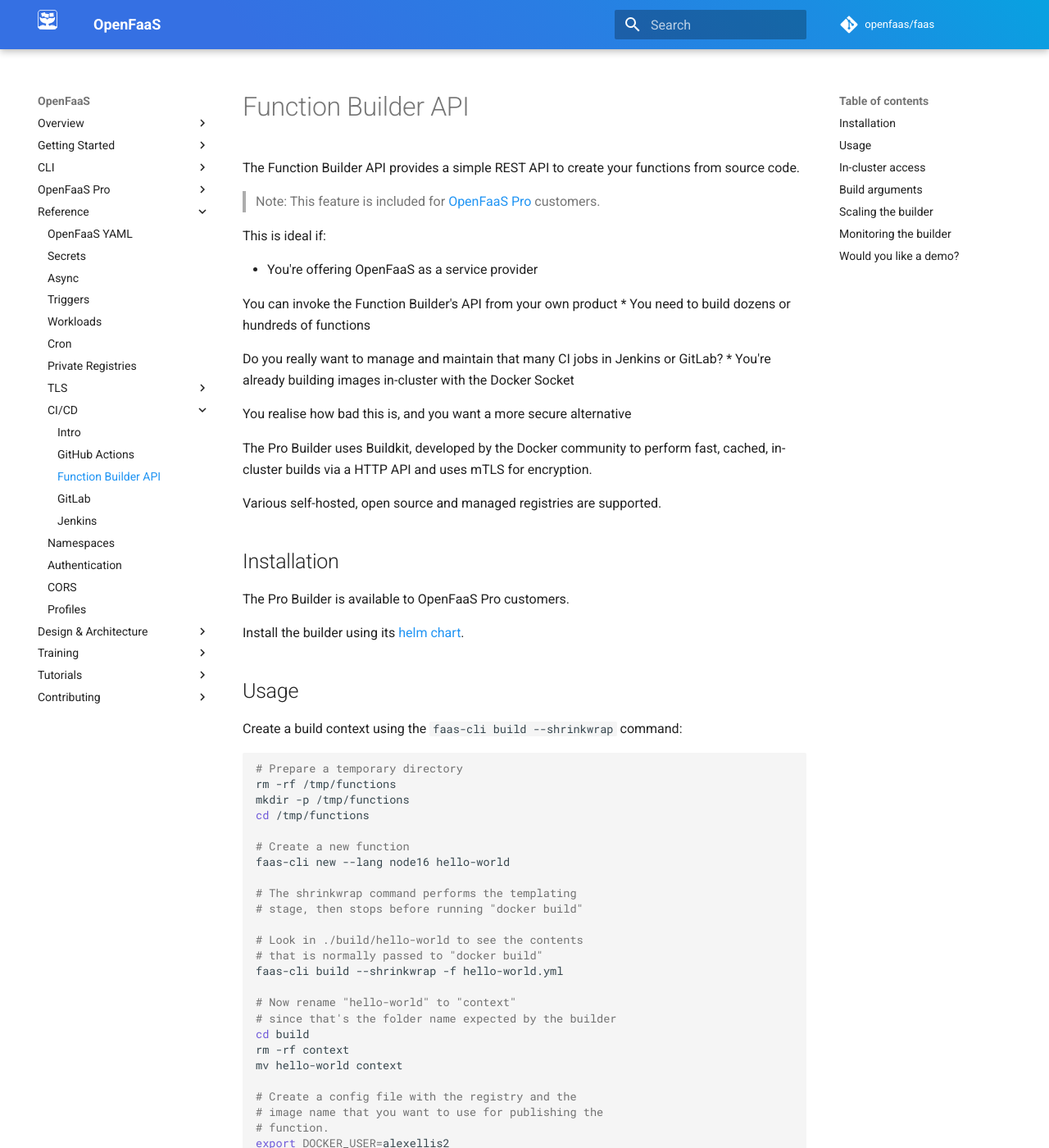
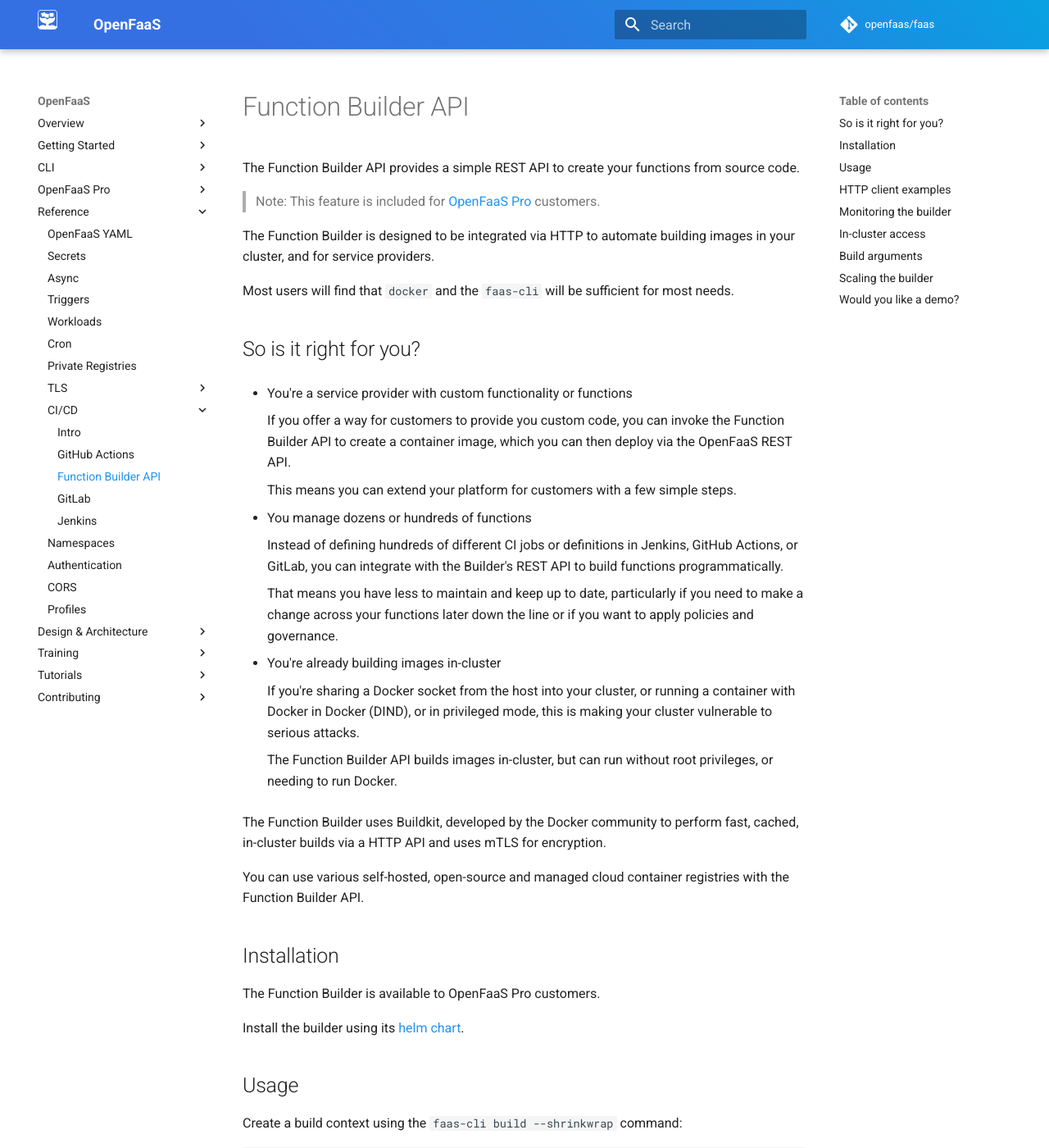
Before and after one commit to openfaas/docs, an MkDocs documentation site: the page built from docs/openfaas-pro/builder.md, in a window 1280 px wide and 1400 px high. Shown: the whole window at 82% size. Built offline with MkDocs 1.6.1 and Material for MkDocs 9.7.7, drawn with Linux system fonts in a browser that asks for light colours; comment, search, counter and statistics services are not loaded; some of the changed text lies outside the part shown.

Commit message:
Expand on the use-case and how to integrate
Signed-off-by: Alex Ellis (OpenFaaS Ltd) <alexellis2@gmail.com>

````diff
--- a/docs/openfaas-pro/builder.md
+++ b/docs/openfaas-pro/builder.md
@@ -4,25 +4,37 @@ The Function Builder API provides a simple REST API to create your functions fro
 
 > Note: This feature is included for [OpenFaaS Pro](https://openfaas.com/support/) customers.
 
-This is ideal if:
+The Function Builder is designed to be integrated via HTTP to automate building images in your cluster, and for service providers.
 
-* You're offering OpenFaaS as a service provider
+Most users will find that `docker` and the `faas-cli` will be sufficient for most needs.
 
-  You can invoke the Function Builder's API from your own product
-* You need to build dozens or hundreds of functions
+## So is it right for you?
 
-  Do you really want to manage and maintain that many CI jobs in Jenkins or GitLab?
-* You're already building images in-cluster with the Docker Socket
+* You're a service provider with custom functionality or functions
 
-  You realise how bad this is, and you want a more secure alternative
+    If you offer a way for customers to provide you custom code, you can invoke the Function Builder API to create a container image, which you can then deploy via the OpenFaaS REST API.
 
-The Pro Builder uses Buildkit, developed by the Docker community to perform fast, cached, in-cluster builds via a HTTP API and uses mTLS for encryption.
+    This means you can extend your platform for customers with a few simple steps.
 
-Various self-hosted, open source and managed registries are supported.
+* You manage dozens or hundreds of functions
+
+    Instead of defining hundreds of different CI jobs or definitions in Jenkins, GitHub Actions, or GitLab, you can integrate with the Builder's REST API to build functions programmatically.
+
+    That means you have less to maintain and keep up to date, particularly if you need to make a change across your functions later down the line or if you want to apply policies and governance.
+
+* You're already building images in-cluster
+
+    If you're sharing a Docker socket from the host into your cluster, or running a container with Docker in Docker (DIND), or in privileged mode, this is making your cluster vulnerable to serious attacks.
+
+    The Function Builder API builds images in-cluster, but can run without root privileges, or needing to run Docker.
+
+The Function Builder uses Buildkit, developed by the Docker community to perform fast, cached, in-cluster builds via a HTTP API and uses mTLS for encryption.
+
+You can use various self-hosted, open-source and managed cloud container registries with the Function Builder API.
 
 ## Installation
 
-The Pro Builder is available to OpenFaaS Pro customers.
+The Function Builder is available to OpenFaaS Pro customers.
 
 Install the builder using its [helm chart](https://github.com/openfaas/faas-netes/tree/master/chart/pro-builder).
 
@@ -110,9 +122,59 @@ curl -H "X-Build-Signature: sha256=$HMAC" -s http://127.0.0.1:8081/build -X POST
 }
 ```
 
+## HTTP client examples
+
+A HTTP client has three tasks to perform:
+
+1. Construct a folder called `context` with the files needed to build a container
+
+    `faas-cli build --shrinkwrap` can help here, and allow you to use the existing templates we provide, or one of your own.
+
+    Any valid folder with a Dockerfile will work.
+
+3. Create a configuration file
+
+    The configuration file should be called `com.openfaas.docker.config` and be placed outside of the `context` folder (see the example above with curl)
+
+3. Create a tar file
+
+    Create a tar file which contains `com.openfaas.docker.config` and `context/*`.
+
+4. Calculate the HMAC of the tar file
+
+    Calculate the HMAC of the tar file using a standard crypto library, you'll also need to input the payload secret for the function builder.
+
+5. Invoke the API via HTTP
+
+    Next, invoke the API's `/build` endpoint.
+
+    You'll receive a JSON result with the status, logs and an image name if the image was published successfully.
+
+    ```json
+    {
+      "logs": [ "Output from buildkit", "Another log line" ],
+      "imageName": "docker.io/alexellis2/test-image-hello:0.1.0",
+      "status": "success"
+    }
+    ```
+
+There are several examples available of how to call the Function Builder's API via different programming languages: [openfaas-function-builder-api-examples](https://github.com/welteki/openfaas-function-builder-api-examples)
+
+You should be able to translate the example given with curl into any programming language, but if you need additional support, feel free to [reach out to us](https://openfaas.com/support).
+
+## Monitoring the builder
+
+The builder has additional metrics which will be scraped by the Prometheus instance installed by the OpenFaaS helm chart.
+
+![Metrics for the builder](/images/builder-metrics.png)
+
+> Pictured: metrics for the builder showing inflight builds, average duration and HTTP status codes to detect errors.
+
+* [Download the Grafana JSON file from the Customer Community](https://github.com/openfaas/openfaas-pro/tree/master/dashboards)
+
 ## In-cluster access
 
-You can access the Pro Builder via your code, or an OpenFaaS function by specifying its URL and its in-cluster service name. You do not need to expose the builder's API publicly.
+You can access the Function Builder via your code, or an OpenFaaS function by specifying its URL and its in-cluster service name. You do not need to expose the builder's API publicly.
 
 ```
 http://pro-builder.openfaas:8080/build
@@ -133,23 +195,13 @@ You may need to enable build arguments for the Dockerfile, these can be passed t
 
 ## Scaling the builder
 
-The Pro Builder can be scaled out, which also deploys additional replicas of Buildkit:
+The Function Builder can be scaled out, which also deploys additional replicas of Buildkit:
 
 ```bash
 kubectl scale -n openfaas deploy/pro-builder \
   --replicas=3
 ```
 
-## Monitoring the builder
-
-The builder has additional metrics which will be scraped by the Prometheus instance installed by the OpenFaaS helm chart.
-
-![Metrics for the builder](/images/builder-metrics.png)
-
-> Pictured: metrics for the builder showing inflight builds, average duration and HTTP status codes to detect errors.
-
-* [Download the Grafana JSON file from the Customer Community](https://github.com/openfaas/openfaas-pro/tree/master/dashboards)
-
 ## Would you like a demo?
 
 Feel free to reach out to us for a demo or to ask any questions you may have.
````
